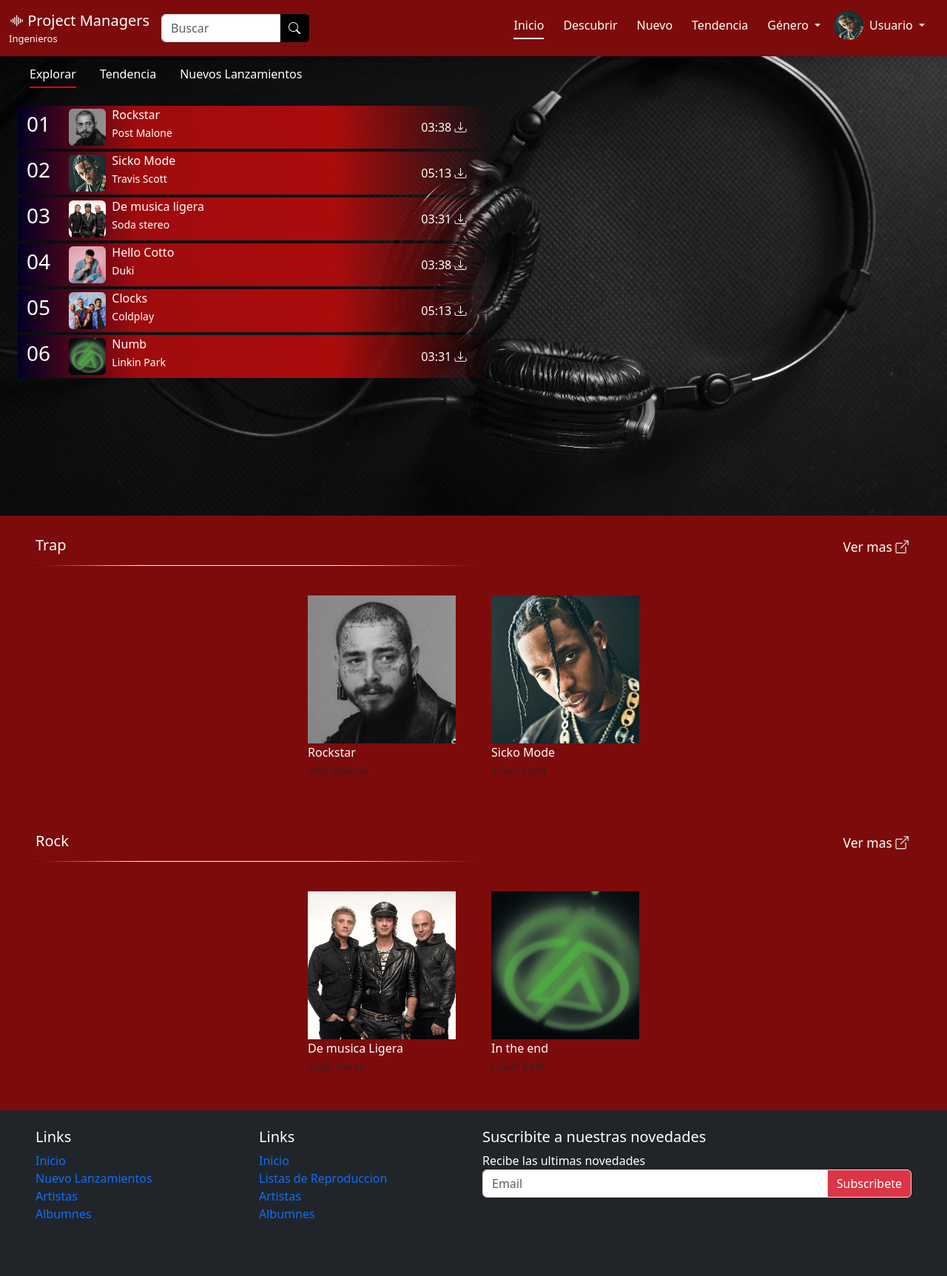
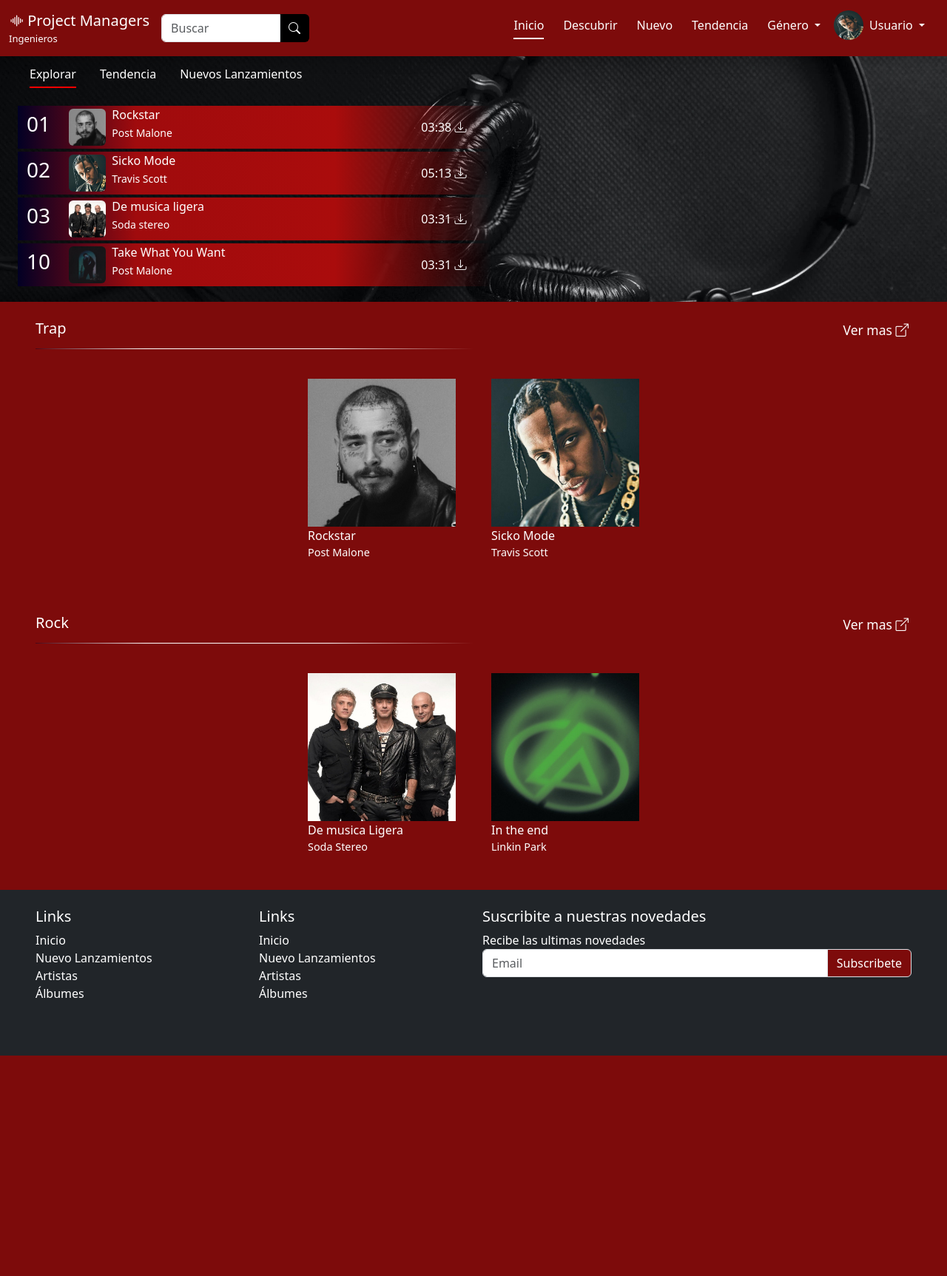
Before and after one commit to antonellavalle/integradorLPyL, a Django app: template aplicacion/templates/principal.html in a window 1280 px wide. Shown: the whole page at 74% size. After the commit the page ends 1427 px from the top, so only its background shows below. Run offline with Django 3.2, Linux system fonts and the light colour scheme; the template is opened without the code that fills it, so the values that code supplies are empty; some libraries are stand-ins or nearby versions; some web fonts are replaced.

Commit message:
Arreglo de color de fuentes ,lista de canciones y lista despleglable.

```diff
--- a/aplicacion/models.py
+++ b/aplicacion/models.py
@@ -29,6 +29,7 @@ class Cancion(models.Model):
     artista = models.ForeignKey(Artista, on_delete=models.CASCADE)
     album = models.ForeignKey(Album, on_delete=models.CASCADE)
     duracion = models.DurationField()
+ #archivo = models.FileField(upload_to='canciones/')
 
 class ListaReproduccion(models.Model):
     nombre = models.CharField(max_length=100)
--- a/aplicacion/templates/principal.html
+++ b/aplicacion/templates/principal.html
@@ -89,6 +89,7 @@
                                 <li><a class="dropdown-item" href="#">Reggaeton</a></li>
                             </ul>
                         </li>
+
                           <!-- Imagen del usuario  -->
                         <img class="rounded-circle" src="{% static 'img/01.jpg' %}" style="width:40px;height:40px">
                         <li class="nav-item dropdown">
@@ -121,28 +122,28 @@
                 <div  class="nav-spacer"></div>
                            <!--Imagen principal de fondo   -->
                            <ul class="hero-nav nav m-4 nav-pills mb-3" id="pills-tab" role="tablist">
-
-                    <li class="nav-item" role="presentation">
                             <!-- Botones de navegación en forma de pestañas -->
                             <!-- Botón "Explorar" -->
-                      <button class="text-white nav-link active" id="pills-home-tab" data-bs-toggle="pill" data-bs-target="#pills-home" type="button" role="tab" aria-controls="pills-home" aria-selected="true">Explorar</button>
+                            <li class="nav-item" role="presentation">
+                                <button class="text-white nav-link active" id="pills-Explorar-tab" data-bs-toggle="pill" data-bs-target="#pills-Explorar" type="button" role="tab" aria-controls="pills-Explorar" aria-selected="true">Explorar</button>
                             </li>
                             <!-- Botón "Tendencia" -->
                             <li class="nav-item" role="presentation">
-                      <button class="text-white nav-link" id="pills-profile-tab" data-bs-toggle="pill" data-bs-target="#pills-profile" type="button" role="tab" aria-controls="pills-profile" aria-selected="false">Tendencia</button>
+                                <button class="text-white nav-link" id="pills-Tendencia-tab" data-bs-toggle="pill" data-bs-target="#pills-Tendencia" type="button" role="tab" aria-controls="pills-Tendencia" aria-selected="false">Tendencia</button>
                             </li>
                             <!-- Botón "Nuevos Lanzamientos" -->
                             <li class="nav-item" role="presentation">
-                      <button class="text-white nav-link" id="pills-contact-tab" data-bs-toggle="pill" data-bs-target="#pills-contact" type="button" role="tab" aria-controls="pills-contact" aria-selected="false">Nuevos Lanzamientos</button>
+                                <button class="text-white nav-link" id="pills-Nuevos-Lanzamientos-tab" data-bs-toggle="pill" data-bs-target="#pills-Nuevos-Lanzamientos" type="button" role="tab" aria-controls="pills-Nuevos-Lanzamientos" aria-selected="false">Nuevos Lanzamientos</button>
                             </li>
                         </ul>
                         <!-- Contenido de las pestañas -->
                         <div class="tab-content" id="pills-tabContent">
-                    <div class="tab-pane fade show active" id="pills-home" role="tabpanel" aria-labelledby="pills-home-tab" tabindex="0">
+                            <!-- Pestaña de Explorar -->
 
+                            <div class="tab-pane fade show active" id="pills-Explorar" role="tabpanel" aria-labelledby="pills-Explorar-tab">
                               <!--comienzo de la parte de la lista de canciones -->
-                    <!-- Explorar  -->
-                       <!--cancion 1  -->
+                              <!-- Explorar -->
+                              <!-- Cancion 1 -->
                               <div class="cancion-pequeña m-1 ms-4 col-md-6 row align-items-center" style="color: white;">
                                   <div class="col-1 h3">01</div>
                                   <div class="col d-flex">
@@ -153,11 +154,9 @@
                                       </div>
                                   </div>
                                   <div class="col-2">03:38 <i class="bi bi-download"></i></div>
-
                               </div>
-                         <!--fin cancion1-->
-
-                     <!--cancion2 -->
+                              <!-- Fin Canción 1 -->
+                              <!--cancion 2 -->
                               <div class="cancion-pequeña m-1 ms-4 col-md-6 row align-items-center" style="color: white;">
                                   <div class="col-1 h3">02</div>
                                   <div class="col d-flex">
@@ -169,13 +168,12 @@
                                   </div>
                                   <div class="col-2">05:13 <i class="bi bi-download"></i></div>
                               </div>
-                         <!--fin cancion 2 -->
-
+                              <!-- Fin Canción 2 -->
                               <!--cancion 3  -->
                               <div class="cancion-pequeña m-1 ms-4 col-md-6 row align-items-center" style="color: white;">
                                   <div class="col-1 h3">03</div>
                                   <div class="col d-flex">
-                            <img class="cancion-pequeña-img rounded m-1" src="{% static 'img/05.jpg' %}" >
+                                      <img class="cancion-pequeña-img rounded m-1" src="{% static 'img/05.jpg' %}">
                                       <div class="ms-1">
                                           <div>De musica ligera</div>
                                           <small>Soda stereo</small>
@@ -183,16 +181,29 @@
                                   </div>
                                   <div class="col-2">03:31 <i class="bi bi-download"></i></div>
                               </div>
-                             <!-- fin cancion 3  -->
+                              <!-- Fin Canción 3 -->
+
+                              <!-- Canción Extra -->
+                              <div class="cancion-pequeña m-1 ms-4 col-md-6 row align-items-center" style="color: white;">
+                                  <div class="col-1 h3">10</div>
+                                  <div class="col d-flex">
+                                      <img class="cancion-pequeña-img rounded m-1" src="{% static 'img/10.jpg' %}">
+                                      <div class="ms-1">
+                                          <div>Take What You Want</div>
+                                          <small>Post Malone</small>
                                       </div>
+                                  </div>
+                                  <div class="col-2">03:31 <i class="bi bi-download"></i></div>
+                              </div>
+                              <!-- Fin Canción Extra -->
+                              <!--fin de la lista de canciones -->
+                            </div>
+                            <!-- Fin de la pestaña "Explorar" -->
 
-
-
-                                 <!--comienzo de seccion tendencia  -->
+                                                  <!--comienzo de la seccion tendencia-->
+                            <div class="tab-pane fade" id="pills-Tendencia" role="tabpanel" aria-labelledby="pills-Tendencia-tab">
                               <!--cancion 4  -->
-                         <div class="tab-pane fade" id="pills-tendencia" role="tabpanel" aria-labelledby="pills-profile-tab" tableindex="0"></div>
-                       <!--cancion 1  -->
-                    <div class="cancion-pequeña m-1 ms-4 col-md-6 row align-items-center" style="color: white;">
+                              <div class="cancion-pequeña m-3 ms-4 col-md-6 row align-items-center" style="color: white;">
                                   <div class="col-1 h3">04</div>
                                   <div class="col d-flex">
                                       <img class="cancion-pequeña-img rounded m-1" src="{% static 'img/06.jpg' %}">
@@ -202,12 +213,11 @@
                                       </div>
                                   </div>
                                   <div class="col-2">03:38 <i class="bi bi-download"></i></div>
-
                               </div>
                               <!--fin cancion4-->
 
                               <!--cancion5 -->
-                     <div class="cancion-pequeña m-1 ms-4 col-md-6 row align-items-center" style="color: white;">
+                              <div class="cancion-pequeña m-3 ms-4 col-md-6 row align-items-center" style="color: white;">
                                   <div class="col-1 h3">05</div>
                                   <div class="col d-flex">
                                       <img class="cancion-pequeña-img rounded m-1" src="{% static 'img/07.jpg' %}">
@@ -221,10 +231,10 @@
                               <!--fin cancion 5 -->
 
                               <!--cancion 6  -->
-                    <div class="cancion-pequeña m-1 ms-4 col-md-6 row align-items-center" style="color: white;">
+                              <div class="cancion-pequeña m-3 ms-4 col-md-6 row align-items-center" style="color: white;">
                                   <div class="col-1 h3">06</div>
                                   <div class="col d-flex">
-                            <img class="cancion-pequeña-img rounded m-1" src="{% static 'img/08.jpg' %}" >
+                                      <img class="cancion-pequeña-img rounded m-1" src="{% static 'img/08.jpg' %}">
                                       <div class="ms-1">
                                           <div>Numb</div>
                                           <small>Linkin Park</small>
@@ -232,17 +242,15 @@
                                   </div>
                                   <div class="col-2">03:31 <i class="bi bi-download"></i></div>
                               </div>
-                             <!-- fin cancion 6  -->
-                         <!--fin de de seccion tendencia  -->
-                           <!--finde la lista de canciones -->
+                              <!-- fin cancion 6 -->
+
                             </div>
+                            <!--fin de la seccion tendencia-->
 
-                         <div class="tab-pane fade" id="pills-nuevos-lanzamientos" role="tabpanel" aria-labelledby="pills-contact-tab" tableindex="0">
-
-                                   <!--comienzo de la seccion nuevos lanzamientos-->
-                                   <!-- Esta seccion falta arreglarla todavia  para que aparezca correctamente -->
-                       <!--cancion 1  -->
-                    <div class="cancion-pequeña m-1 ms-4 col-md-6 row align-items-center" style="color: white;">
+                                                        <!--Nuevos lanzamientos-->
+                            <div class="tab-pane fade" id="pills-Nuevos-Lanzamientos" role="tabpanel" aria-labelledby="pills-Nuevos-Lanzamientos-tab">
+                              <!--cancion 7  -->
+                              <div class="cancion-pequeña m-3 ms-4 col-md-6 row align-items-center" style="color: white;">
                                   <div class="col-1 h3">07</div>
                                   <div class="col d-flex">
                                       <img class="cancion-pequeña-img rounded m-1" src="{% static 'img/04.jpg' %}">
@@ -252,12 +260,11 @@
                                       </div>
                                   </div>
                                   <div class="col-2">03:38 <i class="bi bi-download"></i></div>
+                              </div>
+                              <!--fin cancion7-->
 
-                        </div>
-                         <!--fin cancion1-->
-
-                     <!--cancion2 -->
-                     <div class="cancion-pequeña m-1 ms-4 col-md-6 row align-items-center" style="color: white;">
+                              <!--cancion8 -->
+                              <div class="cancion-pequeña m-3 ms-4 col-md-6 row align-items-center" style="color: white;">
                                   <div class="col-1 h3">08</div>
                                   <div class="col d-flex">
                                       <img class="cancion-pequeña-img rounded m-1" src="{% static 'img/01.jpg' %}">
@@ -268,10 +275,10 @@
                                   </div>
                                   <div class="col-2">05:13 <i class="bi bi-download"></i></div>
                               </div>
-                         <!--fin cancion 2 -->
+                              <!--fin cancion 8 -->
 
-                          <!--cancion 3  -->
-                    <div class="cancion-pequeña m-1 ms-4 col-md-6 row align-items-center" style="color: white;">
+                              <!--cancion 9  -->
+                              <div class="cancion-pequeña m-3 ms-4 col-md-6 row align-items-center" style="color: white;">
                                   <div class="col-1 h3">09</div>
                                   <div class="col d-flex">
                                       <img class="cancion-pequeña-img rounded m-1" src="{% static 'img/05.jpg' %}" >
@@ -282,11 +289,11 @@
                                   </div>
                                   <div class="col-2">03:31 <i class="bi bi-download"></i></div>
                               </div>
-                             <!-- fin cancion 3  -->
-                         <!--fin de de la seccion nuevos lanzamientos-->
+                              <!-- fin cancion 9 -->
+
                             </div>
-
-
+                          </div>
+                            <!--fin de la seccion nuevos lanzamientos-->
               </div>
            <!--Fin  de la zona central  -->
 
@@ -308,7 +315,7 @@
                  <!-- Titulo y descripcion debajo de la imagen -->
                  <div>
                      <div class="lider text-white">Rockstar</div>
-                     <small class="text-muted text-white">Post Malone</small>
+                     <div class="text-white" style="font-size: 0.9em;">Post Malone</div>
                  </div>
              </div>
              <!-- Fin de la presentacion de la cancion 1 -->
@@ -326,13 +333,12 @@
                  <!-- Titulo y descripcion debajo de la imagen -->
                  <div>
                      <div class="lider text-white">Sicko Mode</div>
-                     <small class="text-muted text-white">Travis Scott</small>
+                     <div class="text-white" style="font-size: 0.9em;">Travis Scott</div>
+
                  </div>
              </div>
              <!-- Fin de la presentacion de la cancion 2 -->
             </section>
-
-
              <!--Fin de la seccion categoria trap   -->
 
 
@@ -353,7 +359,7 @@
                  <!-- Titulo y descripcion debajo de la imagen -->
                  <div>
                      <div class="lider text-white">De musica Ligera</div>
-                     <small class="text-muted text-white">Soda Stereo</small>
+                     <div class="text-white" style="font-size: 0.9em;">Soda Stereo</div>
                  </div>
              </div>
 
@@ -372,7 +378,7 @@
                  <!-- Titulo y descripcion debajo de la imagen -->
                  <div>
                      <div class="lider text-white">In the end</div>
-                     <small class="text-muted text-white">Linkin Park</small>
+                     <div class="text-white" style="font-size: 0.9em;">Linkin Park</div>
                  </div>
              </div>
              <!-- Fin de la presentacion de la cancion 2 -->
@@ -387,25 +393,24 @@
     <footer class="p-5 pt-4 row bg-dark text-white ">
        <!-- Columna 1 -->
        <div class="col-md-3 mb-4 col-sm-6">
-            <h5>Links </h5>
+        <h5>Links</h5>
         <!-- Lista de enlaces -->
-            <ul class="nav flex-column text-white">
-                <li><a href="#">Inicio</a></li> <!--En href se puede puede poner para que te lleve a una pagina o html con el # te lleva al principio-->
-                <li><a href="#">Nuevo Lanzamientos</a></li>
-                <li><a href="#">Artistas</a></li>
-                <li><a href="#">Albumnes</a></li>
+        <ul class="nav flex-column">
+            <li><a href="#" style="color: white;">Inicio</a></li>
+            <li><a href="#" style="color: white;">Nuevo Lanzamientos</a></li>
+            <li><a href="#" style="color: white;">Artistas</a></li>
+            <li><a href="#" style="color: white;">Álbumes</a></li>
         </ul>
     </div>
-
          <!-- Columna 2 -->
         <div class="col-md-3 mb-4 col-sm-6">
            <h5>Links </h5>
              <!-- Lista de enlaces -->
            <ul class="nav flex-column text-white">
-                <li><a href="#">Inicio</a></li>
-                <li><a href="#">Listas de Reproduccion</a></li>
-                <li><a href="#">Artistas</a></li>
-                <li><a href="#">Albumnes</a></li>
+            <li><a href="#" style="color: white;">Inicio</a></li>
+            <li><a href="#" style="color: white;">Nuevo Lanzamientos</a></li>
+            <li><a href="#" style="color: white;">Artistas</a></li>
+            <li><a href="#" style="color: white;">Álbumes</a></li>
            </ul>
         </div>
           <!-- Columna 3 -->
@@ -418,12 +423,15 @@
            <div class="input-group mb-3 mt-6">
             <input type="text" class="form-control" placeholder="Email">
             <!-- Botón de suscripción -->
-            <span class="input-group-text bg-danger text-white" id="basic-addon2">Subscribete</span>
+            <span class="input-group-text" style="background-color: #7d0b0b; color: white;" id="basic-addon2">Subscribete</span>
            </div>
 
         </div>
     </footer> <!-- Final del footer -->
 
-    <script src="{% static 'js/bootstrap.min.js' %}"></script> <!-- Importación de script de Bootstrap -->
+    <script src="{% static 'js/bootstrap.min.js' %}"></script> <!-- Importación de script Bootstrap  -->
+    <script src="https://cdn.jsdelivr.net/npm/bootstrap@5.3.0-alpha1/dist/js/bootstrap.bundle.min.js"></script> <!-- Importación de script para que funcione la barra desplegable -->
+
+
   </body>
 </html>
--- a/aplicacion/templates/static/css/stylePrincipal.css
+++ b/aplicacion/templates/static/css/stylePrincipal.css
@@ -1,8 +1,9 @@
 /* Establece el color de fondo y el ancho mínimo para el cuerpo del documento */
 body {
-    background-color: #7d0b0b;
-    min-width: 350px;
+    background-color: #7d0b0b !important;
+    min-width: 350px !important;
 }
+
 
 /* Elimina el subrayado de los enlaces */
 body a {
@@ -124,3 +125,7 @@ body a {
         height: 80px;
     }
 }
+
+.artist-name {
+    font-size: 0.8em !important; /* Puedes ajustar este valor según lo necesites */
+}
```
Also changed, not shown: aplicacion/templates/static/img/10.jpg (added), aplicacion/templates/static/js/bootstrap.min.js, 1 other file. Lines whose indentation alone changed are shown as unchanged.
